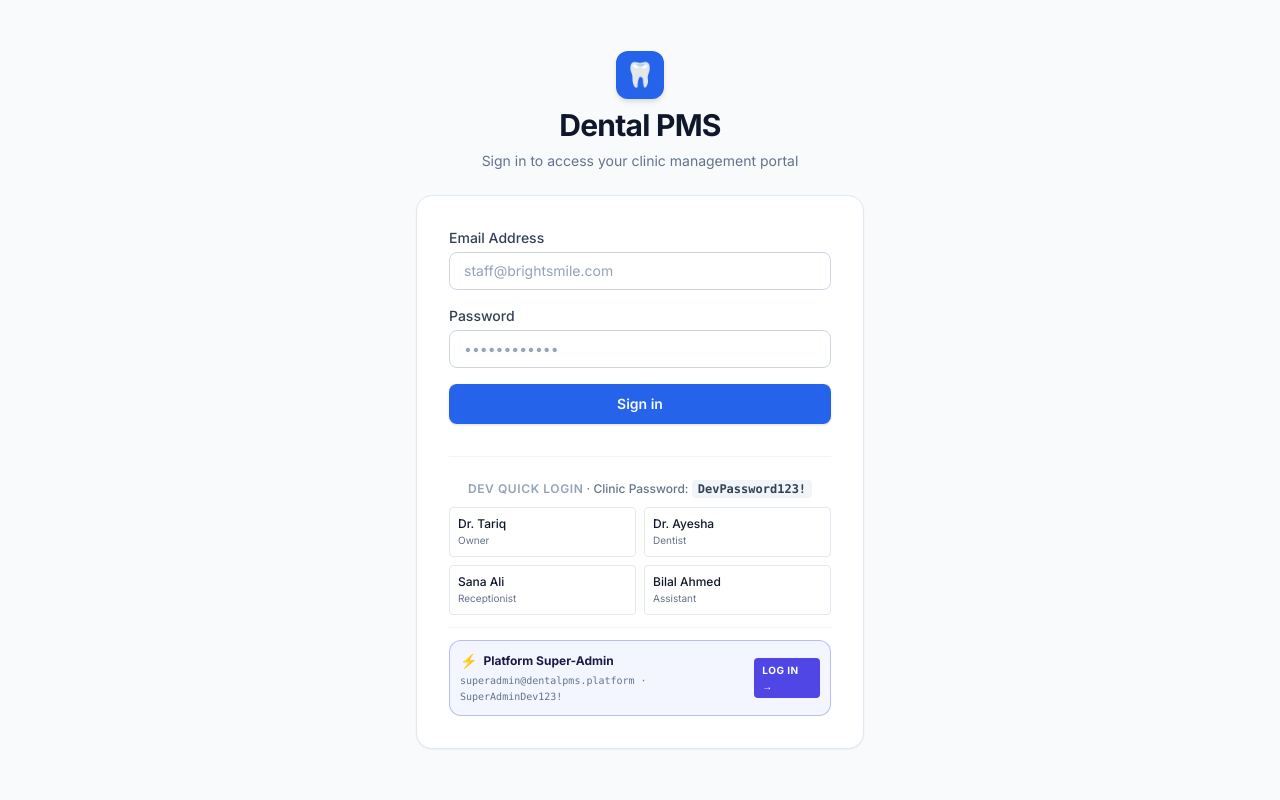
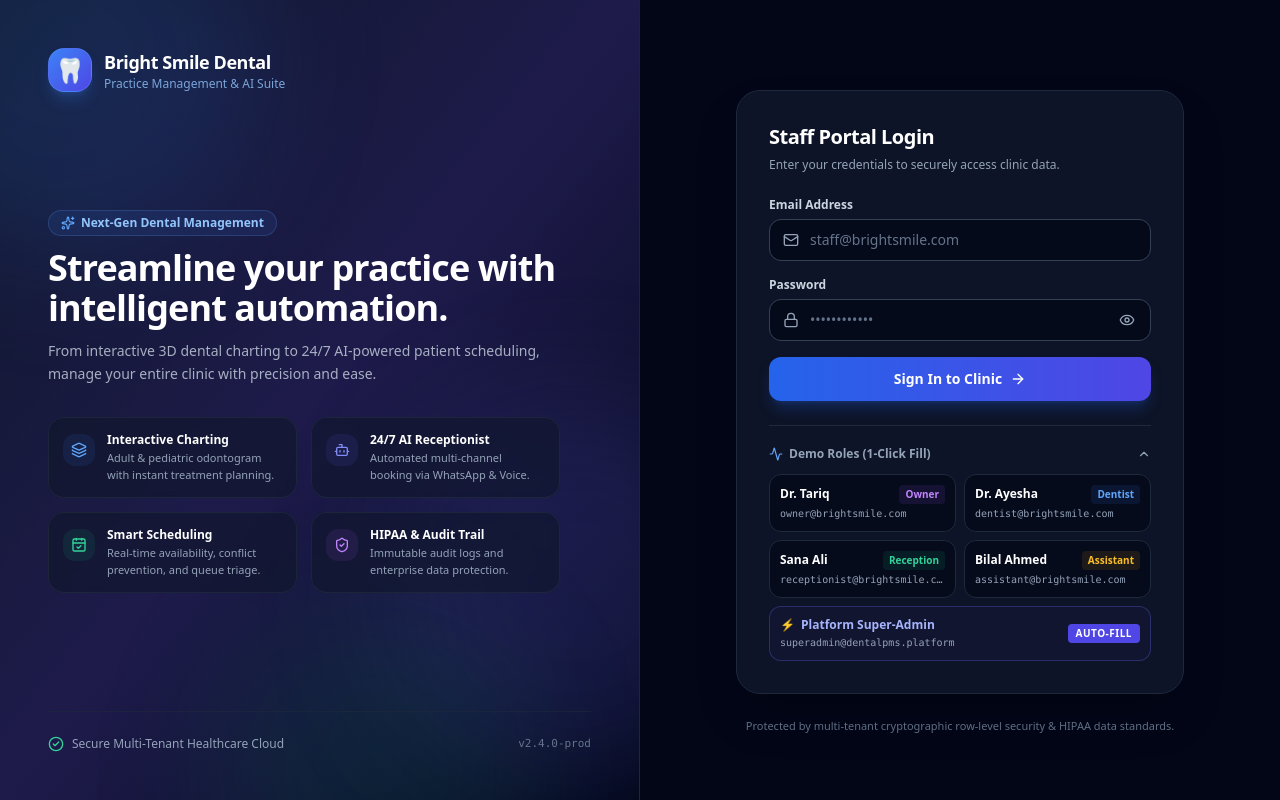
Before and after one commit to dilawar45/Dental_PMS, a Next.js app in the folder apps/web/: page /login in a window 1280 px wide. Built offline with nearby package versions, Linux system fonts and the light colour scheme; no server answers.

Commit message:
feat(web): redesign login portal with modern dental branding and hide simulator from nav

```diff
--- a/apps/web/src/app/(app)/simulator/page.tsx
+++ b/apps/web/src/app/(app)/simulator/page.tsx
@@ -49,7 +49,7 @@ export default async function SimulatorPage() {
   const defaultClinicId = process.env['DEFAULT_CLINIC_ID'] || clinicId;
 
   return (
-    <div className="flex flex-col h-[calc(100vh-4rem)] p-4 md:p-6 max-w-7xl mx-auto w-full gap-4">
+    <div className="flex flex-col min-h-[calc(100vh-4rem)] p-4 md:p-6 max-w-7xl mx-auto w-full gap-5 pb-12">
       <div className="flex flex-col sm:flex-row sm:items-center sm:justify-between gap-2">
         <div>
           <h1 className="text-2xl font-bold tracking-tight text-foreground flex items-center gap-2">
--- a/apps/web/src/app/login/page.tsx
+++ b/apps/web/src/app/login/page.tsx
@@ -3,6 +3,22 @@
 import { Suspense, useState } from 'react';
 import { useRouter, useSearchParams } from 'next/navigation';
 import { createClient } from '@/lib/supabase/client';
+import {
+  Lock,
+  Mail,
+  Eye,
+  EyeOff,
+  Sparkles,
+  ShieldCheck,
+  CalendarCheck,
+  Bot,
+  Layers,
+  ArrowRight,
+  Activity,
+  CheckCircle2,
+  ChevronDown,
+  ChevronUp,
+} from 'lucide-react';
 
 function LoginForm() {
   const router = useRouter();
@@ -11,8 +27,10 @@ function LoginForm() {
 
   const [email, setEmail] = useState('');
   const [password, setPassword] = useState('');
+  const [showPassword, setShowPassword] = useState(false);
   const [errorMsg, setErrorMsg] = useState<string | null>(null);
   const [isLoading, setIsLoading] = useState(false);
+  const [showQuickFill, setShowQuickFill] = useState(true);
 
   const supabase = createClient();
 
@@ -34,7 +52,6 @@ function LoginForm() {
       }
 
       if (data.user) {
-        // If user is platform super-admin and default destination was requested, redirect to /platform/dashboard
         const isSuperAdmin =
           data.user.user_metadata?.role === 'super_admin' ||
           data.user.email === 'superadmin@dentalpms.platform';
@@ -60,25 +77,119 @@ function LoginForm() {
   };
 
   return (
-    <div className="flex min-h-screen flex-col items-center justify-center bg-slate-50 dark:bg-slate-950 p-4">
+    <div className="min-h-screen w-full flex flex-col lg:flex-row bg-slate-950 font-sans">
+      {/* Left Branding / Hero Side (Hidden on small screens, prominent on lg) */}
+      <div className="relative hidden lg:flex lg:w-1/2 flex-col justify-between p-12 overflow-hidden bg-gradient-to-br from-slate-900 via-indigo-950 to-slate-950 border-r border-slate-800/80">
+        {/* Background glow & dental motifs */}
+        <div className="absolute -top-32 -left-32 w-96 h-96 rounded-full bg-blue-500/15 blur-3xl pointer-events-none" />
+        <div className="absolute top-1/2 -right-32 w-96 h-96 rounded-full bg-indigo-500/15 blur-3xl pointer-events-none" />
+        <div className="absolute -bottom-32 left-1/3 w-80 h-80 rounded-full bg-emerald-500/10 blur-3xl pointer-events-none" />
+
+        {/* Top Logo */}
+        <div className="relative z-10 flex items-center gap-3">
+          <div className="flex items-center justify-center w-11 h-11 rounded-2xl bg-gradient-to-br from-blue-500 to-indigo-600 text-white shadow-lg shadow-blue-500/25 border border-blue-400/30">
+            <span className="text-2xl">🦷</span>
+          </div>
+          <div>
+            <h2 className="text-lg font-bold text-white tracking-tight">Bright Smile Dental</h2>
+            <p className="text-xs text-blue-300/80 font-medium">Practice Management & AI Suite</p>
+          </div>
+        </div>
+
+        {/* Center Content & Feature Highlights */}
+        <div className="relative z-10 my-auto max-w-lg space-y-8 py-10">
+          <div className="space-y-3">
+            <div className="inline-flex items-center gap-1.5 px-3 py-1 rounded-full text-xs font-semibold bg-blue-500/10 border border-blue-400/20 text-blue-300">
+              <Sparkles className="w-3.5 h-3.5 text-blue-400" />
+              <span>Next-Gen Dental Management</span>
+            </div>
+            <h1 className="text-3xl xl:text-4xl font-extrabold text-white tracking-tight leading-tight">
+              Streamline your practice with intelligent automation.
+            </h1>
+            <p className="text-sm text-slate-300/80 leading-relaxed">
+              From interactive 3D dental charting to 24/7 AI-powered patient scheduling, manage your entire clinic with precision and ease.
+            </p>
+          </div>
+
+          {/* Feature Badges Grid */}
+          <div className="grid grid-cols-1 sm:grid-cols-2 gap-3.5">
+            <div className="p-3.5 rounded-2xl bg-slate-900/60 border border-slate-800/80 backdrop-blur-sm flex items-start gap-3">
+              <div className="p-2 rounded-xl bg-blue-500/10 text-blue-400 mt-0.5">
+                <Layers className="w-4 h-4" />
+              </div>
+              <div>
+                <h4 className="text-xs font-semibold text-white">Interactive Charting</h4>
+                <p className="text-[11px] text-slate-400 mt-0.5">Adult & pediatric odontogram with instant treatment planning.</p>
+              </div>
+            </div>
+
+            <div className="p-3.5 rounded-2xl bg-slate-900/60 border border-slate-800/80 backdrop-blur-sm flex items-start gap-3">
+              <div className="p-2 rounded-xl bg-indigo-500/10 text-indigo-400 mt-0.5">
+                <Bot className="w-4 h-4" />
+              </div>
+              <div>
+                <h4 className="text-xs font-semibold text-white">24/7 AI Receptionist</h4>
+                <p className="text-[11px] text-slate-400 mt-0.5">Automated multi-channel booking via WhatsApp & Voice.</p>
+              </div>
+            </div>
+
+            <div className="p-3.5 rounded-2xl bg-slate-900/60 border border-slate-800/80 backdrop-blur-sm flex items-start gap-3">
+              <div className="p-2 rounded-xl bg-emerald-500/10 text-emerald-400 mt-0.5">
+                <CalendarCheck className="w-4 h-4" />
+              </div>
+              <div>
+                <h4 className="text-xs font-semibold text-white">Smart Scheduling</h4>
+                <p className="text-[11px] text-slate-400 mt-0.5">Real-time availability, conflict prevention, and queue triage.</p>
+              </div>
+            </div>
+
+            <div className="p-3.5 rounded-2xl bg-slate-900/60 border border-slate-800/80 backdrop-blur-sm flex items-start gap-3">
+              <div className="p-2 rounded-xl bg-purple-500/10 text-purple-400 mt-0.5">
+                <ShieldCheck className="w-4 h-4" />
+              </div>
+              <div>
+                <h4 className="text-xs font-semibold text-white">HIPAA & Audit Trail</h4>
+                <p className="text-[11px] text-slate-400 mt-0.5">Immutable audit logs and enterprise data protection.</p>
+              </div>
+            </div>
+          </div>
+        </div>
+
+        {/* Bottom Trust Footer */}
+        <div className="relative z-10 flex items-center justify-between text-xs text-slate-400 border-t border-slate-800/60 pt-6">
+          <div className="flex items-center gap-2">
+            <CheckCircle2 className="w-4 h-4 text-emerald-400" />
+            <span>Secure Multi-Tenant Healthcare Cloud</span>
+          </div>
+          <span className="font-mono text-[11px] text-slate-500">v2.4.0-prod</span>
+        </div>
+      </div>
+
+      {/* Right Login Card Side */}
+      <div className="flex-1 flex flex-col items-center justify-center p-6 sm:p-10 lg:p-12 bg-slate-950">
         <div className="w-full max-w-md space-y-6">
-        {/* Header */}
-        <div className="text-center space-y-2">
-          <div className="inline-flex h-12 w-12 items-center justify-center rounded-xl bg-primary text-2xl text-primary-foreground shadow-md">
+          {/* Mobile Header Logo (Visible only on small screens) */}
+          <div className="lg:hidden text-center space-y-2 mb-4">
+            <div className="inline-flex h-12 w-12 items-center justify-center rounded-2xl bg-gradient-to-br from-blue-500 to-indigo-600 text-2xl text-white shadow-lg shadow-blue-500/25 border border-blue-400/30">
               🦷
             </div>
-          <h1 className="text-2xl font-bold tracking-tight text-slate-900 dark:text-slate-100 sm:text-3xl">
-            Dental PMS
+            <h1 className="text-2xl font-bold tracking-tight text-white">
+              Bright Smile Dental
             </h1>
-          <p className="text-sm text-slate-500 dark:text-slate-400">
+            <p className="text-xs text-slate-400">
               Sign in to access your clinic management portal
             </p>
           </div>
 
-        {/* Login Card */}
-        <div className="rounded-2xl border border-slate-200 dark:border-slate-800 bg-white dark:bg-slate-900 p-8 shadow-sm">
+          {/* Form Card */}
+          <div className="rounded-3xl border border-slate-800 bg-slate-900/90 p-7 sm:p-8 shadow-2xl backdrop-blur-xl">
+            <div className="mb-6 space-y-1.5">
+              <h2 className="text-xl font-bold text-white tracking-tight">Staff Portal Login</h2>
+              <p className="text-xs text-slate-400">Enter your credentials to securely access clinic data.</p>
+            </div>
+
             {errorMsg && (
-            <div className="mb-6 rounded-lg bg-red-50 dark:bg-red-950/50 border border-red-200 dark:border-red-900/50 p-3 text-sm text-red-600 dark:text-red-400">
+              <div className="mb-5 rounded-xl bg-rose-500/10 border border-rose-500/20 p-3 text-xs text-rose-300 animate-in fade-in">
                 {errorMsg}
               </div>
             )}
@@ -87,10 +198,12 @@ function LoginForm() {
               <div>
                 <label
                   htmlFor="email"
-                className="block text-sm font-medium text-slate-700 dark:text-slate-300 mb-1"
+                  className="block text-xs font-semibold text-slate-300 mb-1.5"
                 >
                   Email Address
                 </label>
+                <div className="relative">
+                  <Mail className="absolute left-3.5 top-1/2 -translate-y-1/2 h-4 w-4 text-slate-400" />
                   <input
                     id="email"
                     type="email"
@@ -99,113 +212,154 @@ function LoginForm() {
                     value={email}
                     onChange={(e) => setEmail(e.target.value)}
                     placeholder="staff@brightsmile.com"
-                className="w-full rounded-lg border border-slate-300 dark:border-slate-700 bg-white dark:bg-slate-950 px-3.5 py-2 text-sm text-slate-900 dark:text-slate-100 placeholder:text-slate-400 focus:outline-none focus:ring-2 focus:ring-primary focus:border-transparent transition-all"
+                    className="w-full pl-10 pr-4 py-2.5 rounded-xl border border-slate-700 bg-slate-950/70 text-sm text-white placeholder:text-slate-500 focus:outline-none focus:ring-2 focus:ring-blue-500/40 focus:border-blue-500 transition-all"
                   />
+                </div>
               </div>
 
               <div>
-              <div className="flex items-center justify-between mb-1">
                 <label
                   htmlFor="password"
-                  className="block text-sm font-medium text-slate-700 dark:text-slate-300"
+                  className="block text-xs font-semibold text-slate-300 mb-1.5"
                 >
                   Password
                 </label>
-              </div>
+                <div className="relative">
+                  <Lock className="absolute left-3.5 top-1/2 -translate-y-1/2 h-4 w-4 text-slate-400" />
                   <input
                     id="password"
-                type="password"
+                    type={showPassword ? 'text' : 'password'}
                     autoComplete="current-password"
                     required
                     value={password}
                     onChange={(e) => setPassword(e.target.value)}
                     placeholder="••••••••••••"
-                className="w-full rounded-lg border border-slate-300 dark:border-slate-700 bg-white dark:bg-slate-950 px-3.5 py-2 text-sm text-slate-900 dark:text-slate-100 placeholder:text-slate-400 focus:outline-none focus:ring-2 focus:ring-primary focus:border-transparent transition-all"
+                    className="w-full pl-10 pr-10 py-2.5 rounded-xl border border-slate-700 bg-slate-950/70 text-sm text-white placeholder:text-slate-500 focus:outline-none focus:ring-2 focus:ring-blue-500/40 focus:border-blue-500 transition-all"
                   />
+                  <button
+                    type="button"
+                    onClick={() => setShowPassword(!showPassword)}
+                    className="absolute right-3 top-1/2 -translate-y-1/2 p-1 text-slate-400 hover:text-slate-200 transition"
+                  >
+                    {showPassword ? (
+                      <EyeOff className="w-4 h-4" />
+                    ) : (
+                      <Eye className="w-4 h-4" />
+                    )}
+                  </button>
+                </div>
               </div>
 
               <button
                 type="submit"
                 disabled={isLoading}
-              className="w-full rounded-lg bg-primary py-2.5 px-4 text-sm font-semibold text-primary-foreground shadow hover:bg-primary/90 focus:outline-none focus:ring-2 focus:ring-primary focus:ring-offset-2 disabled:opacity-50 disabled:cursor-not-allowed transition-all"
+                className="w-full mt-2 flex items-center justify-center gap-2 rounded-xl bg-gradient-to-r from-blue-600 to-indigo-600 hover:from-blue-500 hover:to-indigo-500 py-3 px-4 text-sm font-semibold text-white shadow-lg shadow-blue-600/25 transition-all focus:outline-none focus:ring-2 focus:ring-blue-400 disabled:opacity-50 cursor-pointer"
               >
-              {isLoading ? 'Signing in...' : 'Sign in'}
+                <span>{isLoading ? 'Authenticating...' : 'Sign In to Clinic'}</span>
+                {!isLoading && <ArrowRight className="w-4 h-4" />}
               </button>
             </form>
 
-          {/* Development Quick-Fill Helpers (Gated to Non-Production) */}
-          {process.env.NODE_ENV !== 'production' && (
-            <DevQuickLogin quickFill={quickFill} />
+            {/* Quick Demo Accounts Switcher */}
+            <div className="mt-6 pt-5 border-t border-slate-800">
+              <button
+                type="button"
+                onClick={() => setShowQuickFill(!showQuickFill)}
+                className="w-full flex items-center justify-between text-xs font-semibold text-slate-400 hover:text-slate-200 transition mb-3"
+              >
+                <span className="flex items-center gap-1.5">
+                  <Activity className="w-3.5 h-3.5 text-blue-400" />
+                  <span>Demo Roles (1-Click Fill)</span>
+                </span>
+                {showQuickFill ? (
+                  <ChevronUp className="w-3.5 h-3.5" />
+                ) : (
+                  <ChevronDown className="w-3.5 h-3.5" />
                 )}
-        </div>
-      </div>
-    </div>
-  );
-}
+              </button>
 
-function DevQuickLogin({ quickFill }: { quickFill: (email: string, pass?: string) => void }) {
-  return (
-    <div className="mt-8 pt-6 border-t border-slate-100 dark:border-slate-800">
-      <p className="text-xs font-medium text-slate-500 dark:text-slate-400 mb-2.5 text-center">
-        <span className="font-semibold uppercase tracking-wider text-slate-400 dark:text-slate-500">Dev Quick Login</span> · Clinic Password: <code className="font-mono font-bold text-slate-700 dark:text-slate-300 bg-slate-100 dark:bg-slate-800 px-1.5 py-0.5 rounded">DevPassword123!</code>
-      </p>
+              {showQuickFill && (
+                <div className="space-y-2 animate-in fade-in duration-150">
                   <div className="grid grid-cols-2 gap-2">
                     <button
                       type="button"
                       onClick={() => quickFill('owner@brightsmile.com')}
-          className="text-xs p-2 rounded border border-slate-200 dark:border-slate-800 hover:bg-slate-50 dark:hover:bg-slate-800 text-left transition"
+                      className="p-2.5 rounded-xl border border-slate-800 bg-slate-950/60 hover:border-purple-500/50 hover:bg-purple-950/20 text-left transition group cursor-pointer"
                     >
-          <span className="font-medium text-slate-900 dark:text-slate-200 block">Dr. Tariq</span>
-          <span className="text-slate-500 text-[10px]">Owner</span>
+                      <div className="flex items-center justify-between">
+                        <span className="font-semibold text-xs text-white group-hover:text-purple-300">Dr. Tariq</span>
+                        <span className="text-[10px] font-bold text-purple-400 bg-purple-500/10 px-1.5 py-0.5 rounded">Owner</span>
+                      </div>
+                      <span className="text-[10px] text-slate-400 font-mono block mt-0.5 truncate">owner@brightsmile.com</span>
                     </button>
+
                     <button
                       type="button"
                       onClick={() => quickFill('dentist@brightsmile.com')}
-          className="text-xs p-2 rounded border border-slate-200 dark:border-slate-800 hover:bg-slate-50 dark:hover:bg-slate-800 text-left transition"
+                      className="p-2.5 rounded-xl border border-slate-800 bg-slate-950/60 hover:border-blue-500/50 hover:bg-blue-950/20 text-left transition group cursor-pointer"
                     >
-          <span className="font-medium text-slate-900 dark:text-slate-200 block">Dr. Ayesha</span>
-          <span className="text-slate-500 text-[10px]">Dentist</span>
+                      <div className="flex items-center justify-between">
+                        <span className="font-semibold text-xs text-white group-hover:text-blue-300">Dr. Ayesha</span>
+                        <span className="text-[10px] font-bold text-blue-400 bg-blue-500/10 px-1.5 py-0.5 rounded">Dentist</span>
+                      </div>
+                      <span className="text-[10px] text-slate-400 font-mono block mt-0.5 truncate">dentist@brightsmile.com</span>
                     </button>
+
                     <button
                       type="button"
                       onClick={() => quickFill('receptionist@brightsmile.com')}
-          className="text-xs p-2 rounded border border-slate-200 dark:border-slate-800 hover:bg-slate-50 dark:hover:bg-slate-800 text-left transition"
+                      className="p-2.5 rounded-xl border border-slate-800 bg-slate-950/60 hover:border-emerald-500/50 hover:bg-emerald-950/20 text-left transition group cursor-pointer"
                     >
-          <span className="font-medium text-slate-900 dark:text-slate-200 block">Sana Ali</span>
-          <span className="text-slate-500 text-[10px]">Receptionist</span>
+                      <div className="flex items-center justify-between">
+                        <span className="font-semibold text-xs text-white group-hover:text-emerald-300">Sana Ali</span>
+                        <span className="text-[10px] font-bold text-emerald-400 bg-emerald-500/10 px-1.5 py-0.5 rounded">Reception</span>
+                      </div>
+                      <span className="text-[10px] text-slate-400 font-mono block mt-0.5 truncate">receptionist@brightsmile.com</span>
                     </button>
+
                     <button
                       type="button"
                       onClick={() => quickFill('assistant@brightsmile.com')}
-          className="text-xs p-2 rounded border border-slate-200 dark:border-slate-800 hover:bg-slate-50 dark:hover:bg-slate-800 text-left transition"
+                      className="p-2.5 rounded-xl border border-slate-800 bg-slate-950/60 hover:border-amber-500/50 hover:bg-amber-950/20 text-left transition group cursor-pointer"
                     >
-          <span className="font-medium text-slate-900 dark:text-slate-200 block">Bilal Ahmed</span>
-          <span className="text-slate-500 text-[10px]">Assistant</span>
+                      <div className="flex items-center justify-between">
+                        <span className="font-semibold text-xs text-white group-hover:text-amber-300">Bilal Ahmed</span>
+                        <span className="text-[10px] font-bold text-amber-400 bg-amber-500/10 px-1.5 py-0.5 rounded">Assistant</span>
+                      </div>
+                      <span className="text-[10px] text-slate-400 font-mono block mt-0.5 truncate">assistant@brightsmile.com</span>
                     </button>
                   </div>
 
-      {/* Super-Admin Direct Quick Access */}
-      <div className="mt-3 pt-3 border-t border-slate-100 dark:border-slate-800">
+                  {/* Super-Admin Access Button */}
                   <button
                     type="button"
                     onClick={() => quickFill('superadmin@dentalpms.platform', 'SuperAdminDev123!')}
-          className="w-full text-xs p-2.5 rounded-xl border border-indigo-500/40 bg-indigo-50/70 dark:bg-indigo-950/40 hover:bg-indigo-100 dark:hover:bg-indigo-900/50 text-left transition flex items-center justify-between group cursor-pointer"
+                    className="w-full p-2.5 rounded-xl border border-indigo-500/30 bg-indigo-950/30 hover:bg-indigo-900/40 text-left transition flex items-center justify-between group cursor-pointer mt-2"
                   >
                     <div>
                       <div className="flex items-center gap-1.5">
-              <span className="text-sm">⚡</span>
-              <span className="font-bold text-indigo-950 dark:text-indigo-200">
+                        <span className="text-xs">⚡</span>
+                        <span className="font-bold text-xs text-indigo-300 group-hover:text-indigo-200">
                           Platform Super-Admin
                         </span>
                       </div>
-            <span className="text-slate-500 dark:text-slate-400 text-[10px] font-mono block mt-0.5">
-              superadmin@dentalpms.platform · SuperAdminDev123!
+                      <span className="text-slate-400 text-[10px] font-mono block mt-0.5">
+                        superadmin@dentalpms.platform
                       </span>
                     </div>
-          <span className="px-2 py-1 rounded text-[10px] font-bold bg-indigo-600 text-white uppercase tracking-wider group-hover:bg-indigo-500 transition">
-            Log In →
+                    <span className="px-2 py-0.5 rounded text-[10px] font-bold bg-indigo-600 text-white uppercase tracking-wider group-hover:bg-indigo-500 transition">
+                      Auto-Fill
                     </span>
                   </button>
+                </div>
+              )}
+            </div>
+          </div>
+
+          <p className="text-center text-[11px] text-slate-500">
+            Protected by multi-tenant cryptographic row-level security & HIPAA data standards.
+          </p>
+        </div>
       </div>
     </div>
   );
@@ -213,7 +367,13 @@ function DevQuickLogin({ quickFill }: { quickFill: (email: string, pass?: string
 
 export default function LoginPage() {
   return (
-    <Suspense fallback={<div className="flex min-h-screen items-center justify-center text-sm text-slate-500">Loading portal...</div>}>
+    <Suspense
+      fallback={
+        <div className="flex min-h-screen items-center justify-center bg-slate-950 text-sm text-slate-400">
+          Loading portal...
+        </div>
+      }
+    >
       <LoginForm />
     </Suspense>
   );
--- a/apps/web/src/components/layout/sidebar-items.ts
+++ b/apps/web/src/components/layout/sidebar-items.ts
@@ -5,11 +5,9 @@ import {
   Calendar,
   Inbox,
   Receipt,
-  Settings,
   ShieldCheck,
   Building2,
   ScrollText,
-  PlayCircle,
   type LucideIcon,
 } from 'lucide-react';
 
@@ -51,12 +49,6 @@ export const NAV_ITEMS: NavItem[] = [
     icon: Receipt,
     roles: ['owner', 'receptionist'],
   },
-  {
-    title: 'Simulator',
-    href: '/simulator',
-    icon: PlayCircle,
-    roles: ['owner', 'receptionist'],
-  },
 ];
 
 export const SETTINGS_NAV_ITEMS: NavItem[] = [
```
Lines whose indentation alone changed are shown as unchanged.
